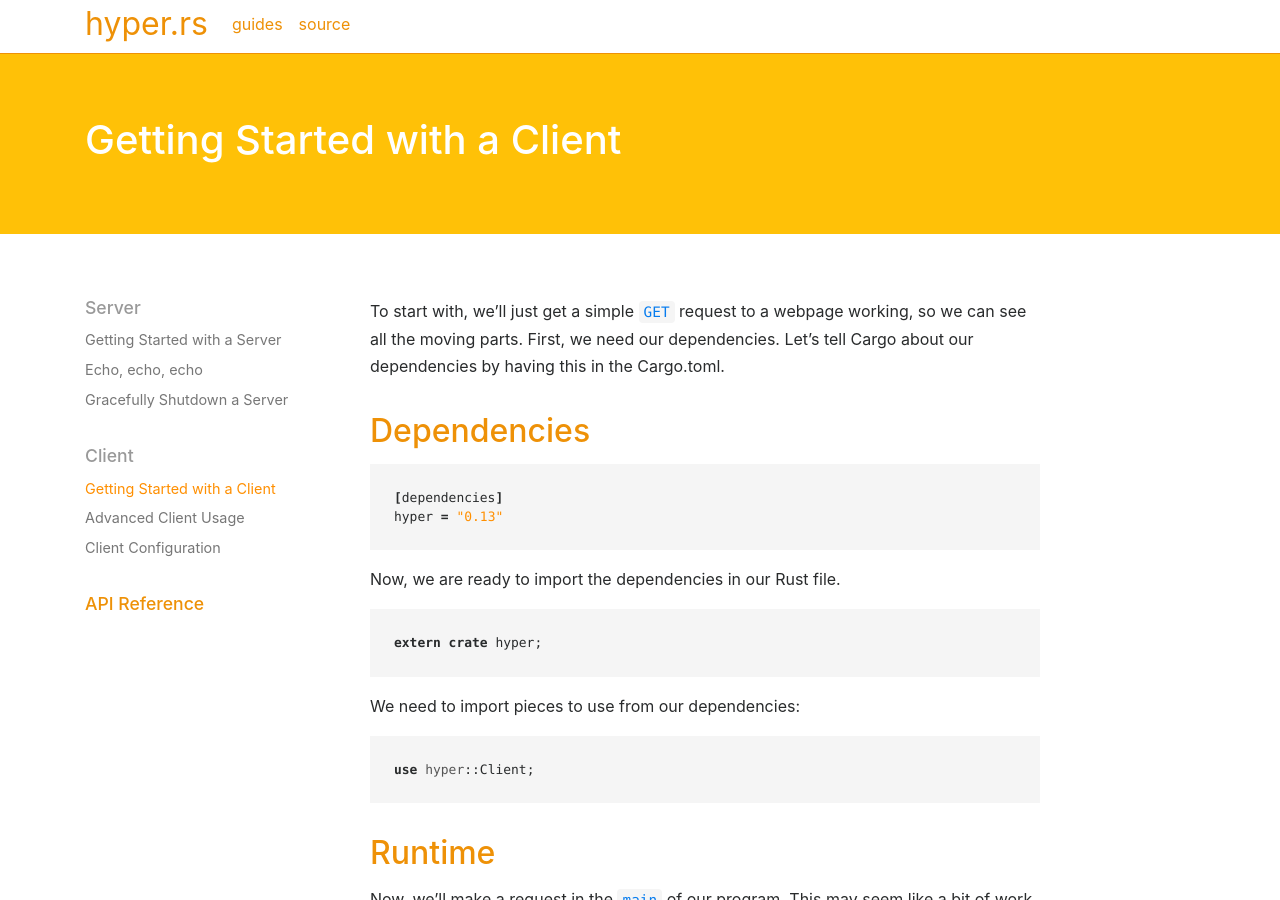
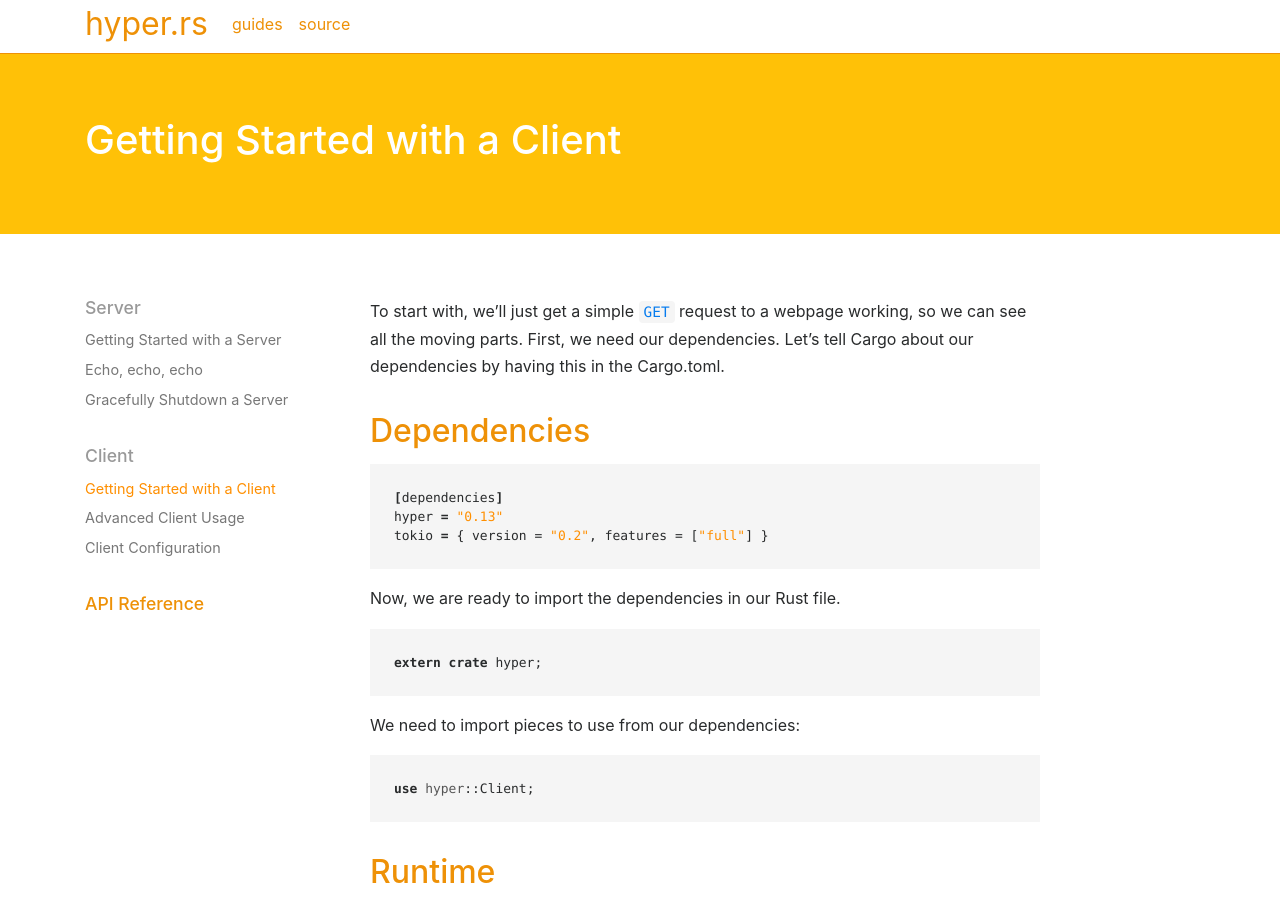
Before and after one commit to hyperium/hyperium.github.io, a Jekyll site: the page built from _guides/client/basic.md, in a window 1280 px wide and 900 px high. Built offline with Jekyll 4.4.1, drawn with Linux system fonts in a browser that asks for light colours.

Commit message:
Add tokio in dependencies section

````diff
--- a/_guides/client/basic.md
+++ b/_guides/client/basic.md
@@ -11,6 +11,7 @@
 ```toml
 [dependencies]
 hyper = "0.13"
+tokio = { version = "0.2", features = ["full"] }
 ```
 
 Now, we are ready to import the dependencies in our Rust file.
````
